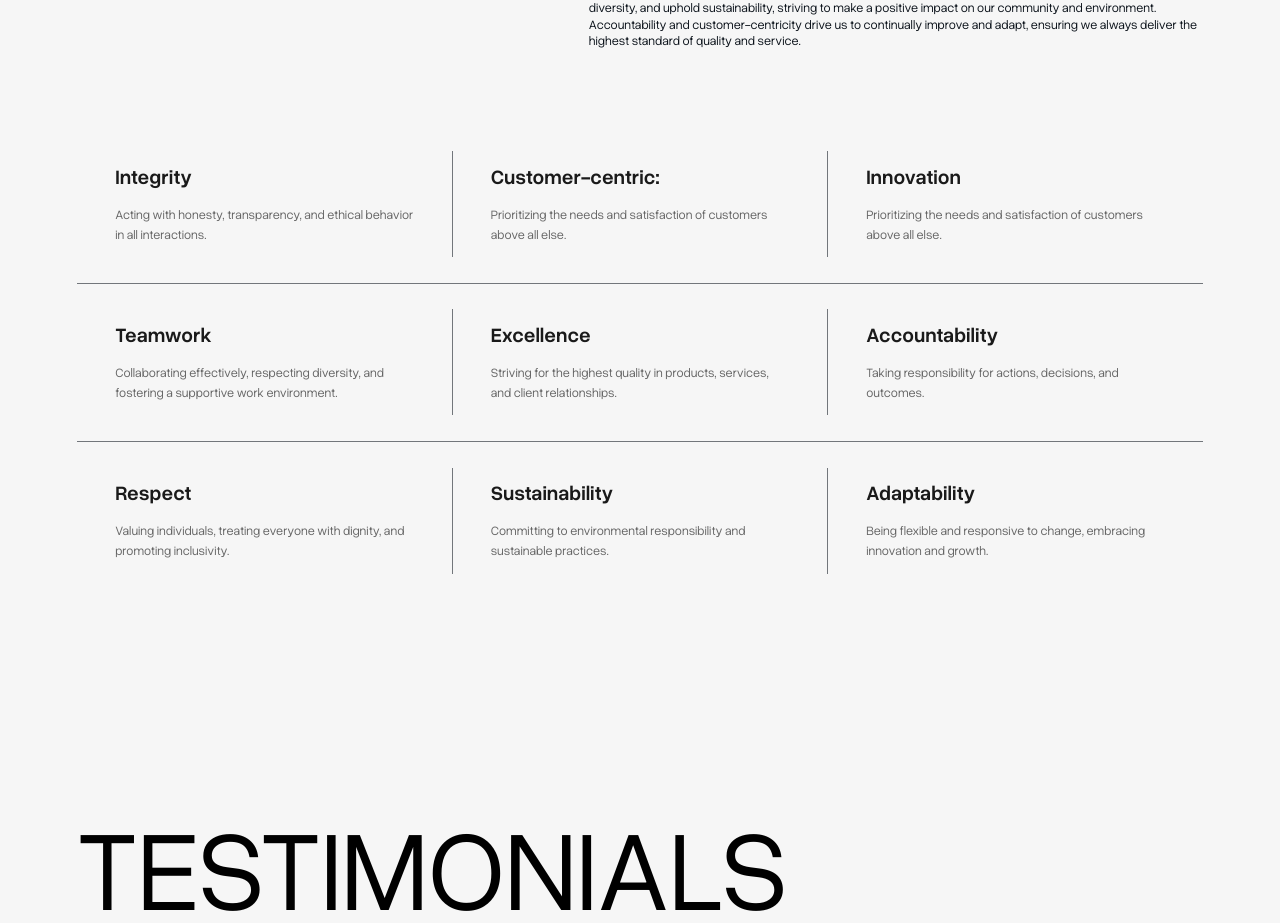
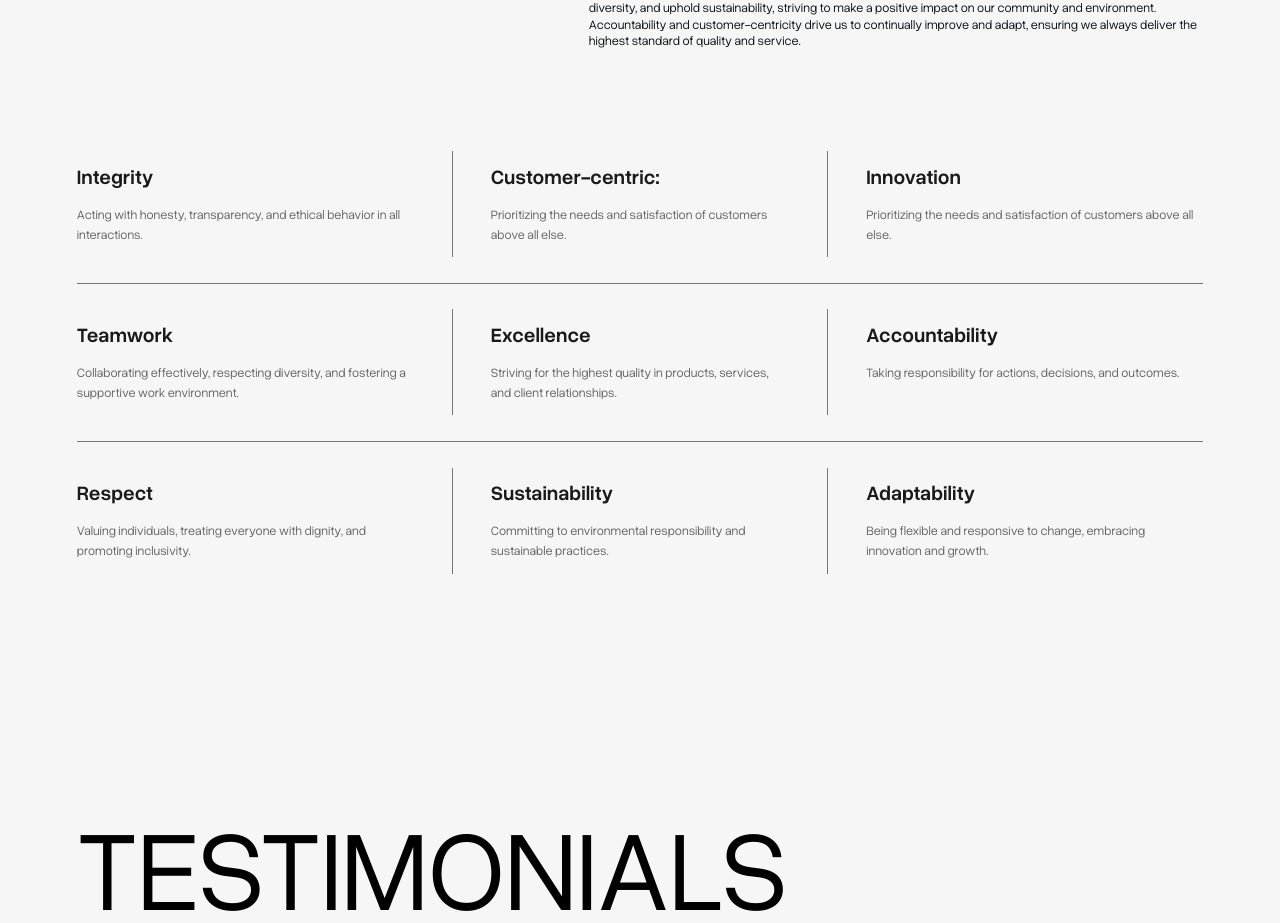
Before and after one commit to talha-amr/Azes, a React (Vite) app: page /about in a window 1280 px wide. Shown: the part 3107-4030 px from the top of the page. Built offline with nearby package versions, Linux system fonts and the light colour scheme.

Commit message:
fixing grid

```diff
--- a/src/components/About3.jsx
+++ b/src/components/About3.jsx
@@ -66,10 +66,13 @@ const About3 = () => {
         {values.map((value, index) => {
             const isNotLastColumn = (index + 1) % 3 !== 0;
             const isNotLastRow = index < values.length - 3;
+            const isFirstColumn = [1, 4, 7].includes(value.id);
+            const isLastColumn = [3, 6, 9].includes(value.id);
+
             return (
                 <div
                     key={value.id}
-                                className={`p-[3vw] relative ${isNotLastRow ? 'border-b border-[#72767B]' : ''}`}
+                    className={`${isFirstColumn ? 'pl-0' : ''} ${isLastColumn ? 'pr-0' : ''} p-[3vw] relative ${isNotLastRow ? 'border-b border-[#72767B]' : ''}`}
                     style={{
                         borderBottomWidth: isNotLastRow ? '0.05vw' : '0'
                     }}
```
Lines whose indentation alone changed are shown as unchanged.
